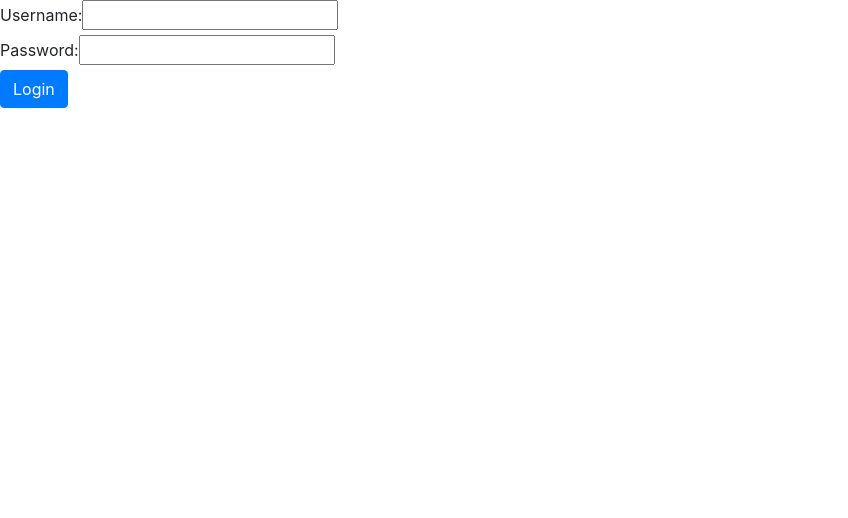
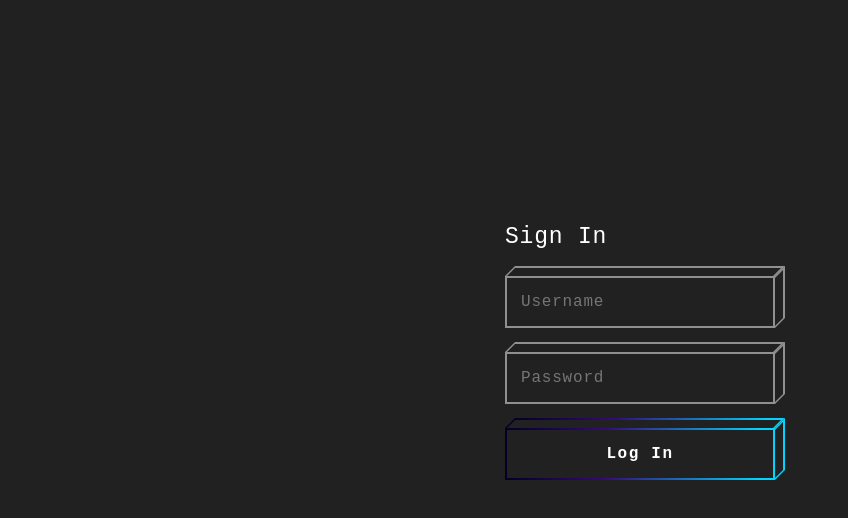
Before and after one commit to MinxiangPan/personal, a React (Create React App) app: page /login in a window 1280 px wide. Shown: the top 518 px of the page, without its empty margins (0-848 px from the left). Built offline with nearby package versions, Linux system fonts and the light colour scheme.

Commit message:
adding css to login page and fix the display on login and logout button

```diff
--- a/src/App.js
+++ b/src/App.js
@@ -23,7 +23,7 @@ class App extends Component {
         <Switch>
           <Route exact path='/' component={MainPage}/>
           <Route path='/login' render={(props)=><Login {...props} server={this.state.server} />}></Route>
-          <Route path='/folder/(.*)?' render={(props)=><FolderMain {...props} server={this.state.server} />}/>
+          <Route path='/app/(.*)?' render={(props)=><FolderMain {...props} server={this.state.server} />}/>
         </Switch>
       </div>
     );
--- a/src/components/folder/folder.js
+++ b/src/components/folder/folder.js
@@ -16,7 +16,6 @@ class Folder extends Component {
     }
 
     componentDidMount(){
-        axios.defaults.headers.common['Authorization'] = '';
         this.updateToNewFolder(document.URL.substr(document.URL.indexOf(this.props.target)));
         window.addEventListener('popstate', this.updatebasedonCurrentURL);
     }
@@ -64,7 +63,7 @@ class Folder extends Component {
 
                 {this.state.list.map(items => {
                     if(items.isDict){
-                        return <Link className="itemFolder" key={this.state.server + items.name} to={'/folder' + this.ignoreStatic(items.name)} onClick={()=>this.updateToNewFolder(this.ignoreStatic(items.name))}>{'Folder: ' + items.name.substr(items.name.lastIndexOf('/')+1)}</Link>;
+                        return <Link className="itemFolder" key={this.state.server + items.name} to={'/app' + this.ignoreStatic(items.name)} onClick={()=>this.updateToNewFolder(this.ignoreStatic(items.name))}>{'Folder: ' + items.name.substr(items.name.lastIndexOf('/')+1)}</Link>;
                     }
                     else{
                         return <div className="itemFiles" key={this.state.server + items.name} onClick={()=>{window.open(this.state.server + items.name, '_blank')}}>{'Files: ' + items.name.substr(items.name.lastIndexOf('/')+1)}</div>;
--- a/src/components/folder/main.js
+++ b/src/components/folder/main.js
@@ -13,14 +13,18 @@ class FolderMain extends Component {
         this.state = {
             // server : 'https://gcpf1.mattpan.com/api'
             server : this.props.server,
-            isLogin : null
+            isLogin : null,
+            userid : null,
+            username: null,
+            email: null
          }
     }
 
     componentDidMount(){
         this.testUserToken()
         .then(res =>{
-            this.setState({isLogin: true});
+            console.log(res);
+            this.setState({isLogin: true, userid: res.data.id, username: res.data.username, email: res.data.email});
         }).catch(err=>{
             this.setState({isLogin: false});
         });
@@ -64,33 +68,43 @@ class FolderMain extends Component {
                     <div className="collapse navbar-collapse" id="navbarSupportedContent">
                         <ul className="navbar-nav mr-auto">
                             <li className="nav-item active">
-                                <Link className="nav-link" to="/folder/public" >Public <span className="sr-only">(current)</span></Link>
+                                <Link className="nav-link" to="/app/public" >Public <span className="sr-only">(current)</span></Link>
                             </li>
                             <li className="nav-item">
-                                <Link className="nav-link" to="/folder/media">Media</Link>
+                                <Link className="nav-link" to="/app/media">Media</Link>
                             </li>
                             <li className="nav-item">
-                                <Link className="nav-link" to="/folder/music">Music</Link>
+                                <Link className="nav-link" to="/app/music">Music</Link>
                             </li>
                         </ul>
                         <ul className="navbar-nav my-2 my-lg-0">
-                            <li>
-                                <Link className="btn btn-primary" to="/login">Login</Link>
-                            </li>
-                            <li>
-                                <Link className="btn btn-secondary" to="/folder/public" onClick={()=>{
-                                    localStorage.removeItem('token');
-                                    axios.defaults.headers.common['Authorization'] = ''}}>LogOut</Link>
-                            </li>
+                            {
+                                this.state.isLogin ?
+                                <li style={{'color': 'white', 'margin':'8px 10px 0 0'}}>Weclome: {this.state.username}</li>
+                                : null
+                            }
+                            {
+                                this.state.isLogin ?
+                                <li>
+                                    <Link className="btn btn-secondary" to="/app/public" onClick={()=>{
+                                        localStorage.removeItem('token');
+                                        this.setState({isLogin: false});
+                                        axios.defaults.headers.common['Authorization'] = ''}}>LogOut</Link>
+                                </li>
+                                :
+                                <li>
+                                    <Link className="btn btn-primary" to="/login">Login</Link>
+                                </li>
+                            }
                         </ul>
                     </div>
                 </nav>
                 {
                     this.state.isLogin == null ? <span/>:
                     <Switch>
-                        <PrivateRoute component={MediaFolder} isLogin={this.state.isLogin} path='/folder/media/(.*)?' target="/media" server={this.props.server}/>
-                        <PrivateRoute component={Music} isLogin={this.state.isLogin} path='/folder/music/(.*)?' server={this.props.server}/>
-                        <Route path='/folder/public/(.*)?' render={(props)=><Folder {...props} target="/public" server={this.props.server} />}/>
+                        <PrivateRoute component={MediaFolder} isLogin={this.state.isLogin} path='/app/media/(.*)?' target="/media" server={this.props.server}/>
+                        <PrivateRoute component={Music} isLogin={this.state.isLogin} path='/app/music/(.*)?' server={this.props.server}/>
+                        <Route path='/app/public/(.*)?' render={(props)=><Folder {...props} target="/public" server={this.props.server} />}/>
                     </Switch>
                 }
 
--- a/src/components/main/header.js
+++ b/src/components/main/header.js
@@ -38,7 +38,7 @@ class Header extends Component {
                                 <a className="nav-link" href="#contact">Contact</a>
                             </li>
                             <li className='nav-item'>
-                                <Link className="nav-link" to="/folder/public">Folder</Link>
+                                <Link className="nav-link" to="/app/public">Apps</Link>
                             </li>
                         </ul>
                     </div>
--- a/src/components/main/login.css
+++ b/src/components/main/login.css
@@ -9,3 +9,150 @@
 .login-message {
     display: block;
 }
+
+
+
+/* below css came from https://codepen.io/marko-zub/pen/mzPeOV */
+*,
+::after,
+::before {
+    box-sizing: border-box;
+}
+
+.form {
+    background-color: #212121;
+    color: #fff;
+    font-family: monospace, serif;
+    letter-spacing: 0.05em;
+}
+
+h1 {
+    font-size: 23px;
+}
+
+.form {
+    width: 300px;
+    padding: 64px 15px 24px;
+    position: absolute;
+    top:0;
+    bottom: 0;
+    left: 0;
+    right: 0;
+
+    margin: 20vh auto auto auto;
+}
+
+.form .control {
+    margin: 0 0 24px;
+}
+.form .control input {
+    width: 100%;
+    padding: 14px 16px;
+    border: 0;
+    background: transparent;
+    color: #fff;
+    font-family: monospace, serif;
+    letter-spacing: 0.05em;
+    font-size: 16px;
+}
+.form .control input:hover, .form .control input:focus {
+    outline: none;
+    border: 0;
+}
+.form .btn {
+    width: 100%;
+    display: block;
+    padding: 14px 16px;
+    background: transparent;
+    outline: none;
+    border: 0;
+    color: #fff;
+    letter-spacing: 0.1em;
+    font-weight: bold;
+    font-family: monospace;
+    font-size: 16px;
+}
+
+.block-cube {
+    position: relative;
+}
+.block-cube .bg-top {
+    position: absolute;
+    height: 10px;
+    background: #020024;
+    background: linear-gradient(90deg, #020024 0%, #340979 37%, #00d4ff 94%);
+    bottom: 100%;
+    left: 5px;
+    right: -5px;
+    transform: skew(-45deg, 0);
+    margin: 0;
+}
+.block-cube .bg-top .bg-inner {
+    bottom: 0;
+}
+.block-cube .bg {
+    position: absolute;
+    left: 0;
+    top: 0;
+    right: 0;
+    bottom: 0;
+    background: #020024;
+    background: linear-gradient(90deg, #020024 0%, #340979 37%, #00d4ff 94%);
+}
+.block-cube .bg-right {
+    position: absolute;
+    background: #020024;
+    background: #00d4ff;
+    top: -5px;
+    z-index: 0;
+    bottom: 5px;
+    width: 10px;
+    left: 100%;
+    transform: skew(0, -45deg);
+}
+.block-cube .bg-right .bg-inner {
+    left: 0;
+}
+.block-cube .bg .bg-inner {
+    transition: all 0.2s ease-in-out;
+}
+.block-cube .bg-inner {
+    background: #212121;
+    position: absolute;
+    left: 2px;
+    top: 2px;
+    right: 2px;
+    bottom: 2px;
+}
+.block-cube .text {
+    position: relative;
+    z-index: 2;
+}
+.block-cube.block-input input {
+    position: relative;
+    z-index: 2;
+}
+.block-cube.block-input input:focus ~ .bg-right .bg-inner, .block-cube.block-input input:focus ~ .bg-top .bg-inner, .block-cube.block-input input:focus ~ .bg-inner .bg-inner {
+    top: 100%;
+    background: rgba(255, 255, 255, 0.5);
+}
+.block-cube.block-input .bg-top,
+.block-cube.block-input .bg-right,
+.block-cube.block-input .bg {
+    background: rgba(255, 255, 255, 0.5);
+    transition: background 0.2s ease-in-out;
+}
+.block-cube.block-input .bg-right .bg-inner,
+.block-cube.block-input .bg-top .bg-inner {
+    transition: all 0.2s ease-in-out;
+}
+.block-cube.block-input:focus .bg-top,
+.block-cube.block-input:focus .bg-right,
+.block-cube.block-input:focus .bg, .block-cube.block-input:hover .bg-top,
+.block-cube.block-input:hover .bg-right,
+.block-cube.block-input:hover .bg {
+    background: rgba(255, 255, 255, 0.8);
+}
+.block-cube.block-cube-hover:focus .bg .bg-inner, .block-cube.block-cube-hover:hover .bg .bg-inner {
+    top: 100%;
+}
--- a/src/components/main/login.js
+++ b/src/components/main/login.js
@@ -1,6 +1,7 @@
 import React, { Component } from 'react';
 import ReactGA from 'react-ga';
 import axios from 'axios';
+import $ from 'jquery';
 import {Link} from 'react-router-dom';
 import './login.css';
 
@@ -14,6 +15,11 @@ class Login extends Component {
 
     componentDidMount(){
         axios.defaults.headers.common['Authorization'] = '';
+        document.body.style.backgroundColor = '#212121';
+    }
+
+    componentWillUnmount(){
+        document.body.style.backgroundColor = 'white';
     }
 
     processLogin(){
@@ -23,6 +29,7 @@ class Login extends Component {
         }).then(res => {
             if(res.data.token){
                 localStorage.setItem('token', res.data.token);
+                axios.defaults.headers.common['Authorization'] = 'Token '+ res.data.token;
                 window.history.back();
             }
             else{
@@ -34,16 +41,50 @@ class Login extends Component {
 
     render() {
         return (
-        <div>
-            <div className="login-item">
-                <label>Username: </label>
-                <input id="username"></input>
+        <div className="form">
+            <div className='control'>
+                <h1>
+                Sign In
+                </h1>
             </div>
-            <div className="login-item">
-                <label>Password: </label>
-                <input id="password" type="password"></input>
+            <div className="control block-cube block-input login-item">
+                <input id="username" type="text" name='username' placeholder='Username'></input>
+                <div class='bg-top'>
+                    <div class='bg-inner'></div>
+                </div>
+                <div class='bg-right'>
+                    <div class='bg-inner'></div>
+                </div>
+                <div class='bg'>
+                    <div class='bg-inner'></div>
+                </div>
             </div>
-            <button className="login-button btn btn-primary" onClick={this.processLogin}>Login</button>
+            <div className="control block-cube block-input login-item">
+                <input id="password" name='password' placeholder='Password' type='password'></input>
+                <div class='bg-top'>
+                    <div class='bg-inner'></div>
+                </div>
+                <div class='bg-right'>
+                    <div class='bg-inner'></div>
+                </div>
+                <div class='bg'>
+                    <div class='bg-inner'></div>
+                </div>
+            </div>
+            <button className="login-button btn block-cube block-cube-hover" type="button" onClick={this.processLogin}>
+                <div className='bg-top'>
+                    <div className='bg-inner'></div>
+                    </div>
+                    <div className='bg-right'>
+                    <div className='bg-inner'></div>
+                </div>
+                <div className='bg'>
+                    <div className='bg-inner'></div>
+                </div>
+                <div className='text'>
+                    Log In
+                </div>
+            </button>
             <span className="login-message" id="login-message"></span>
         </div> );
     }
```
